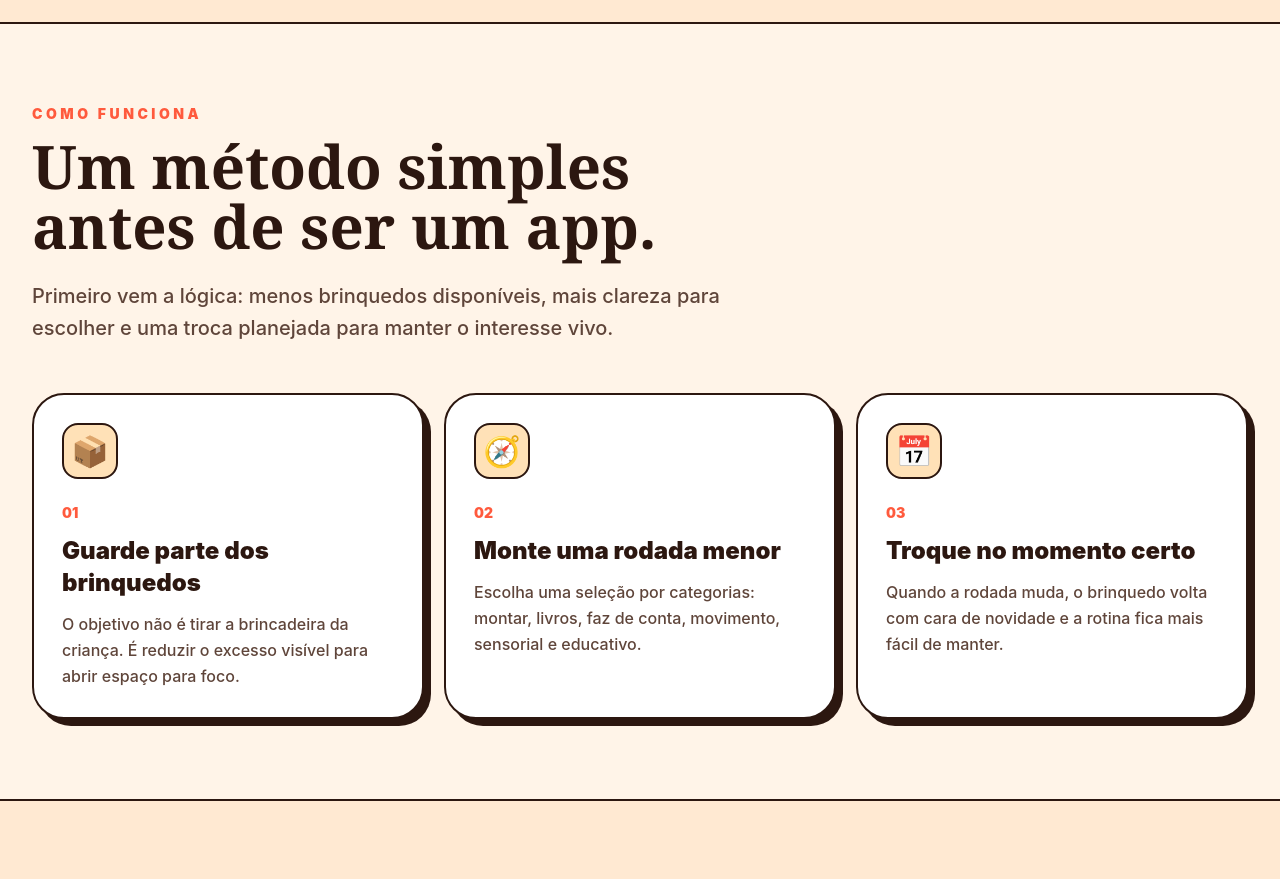
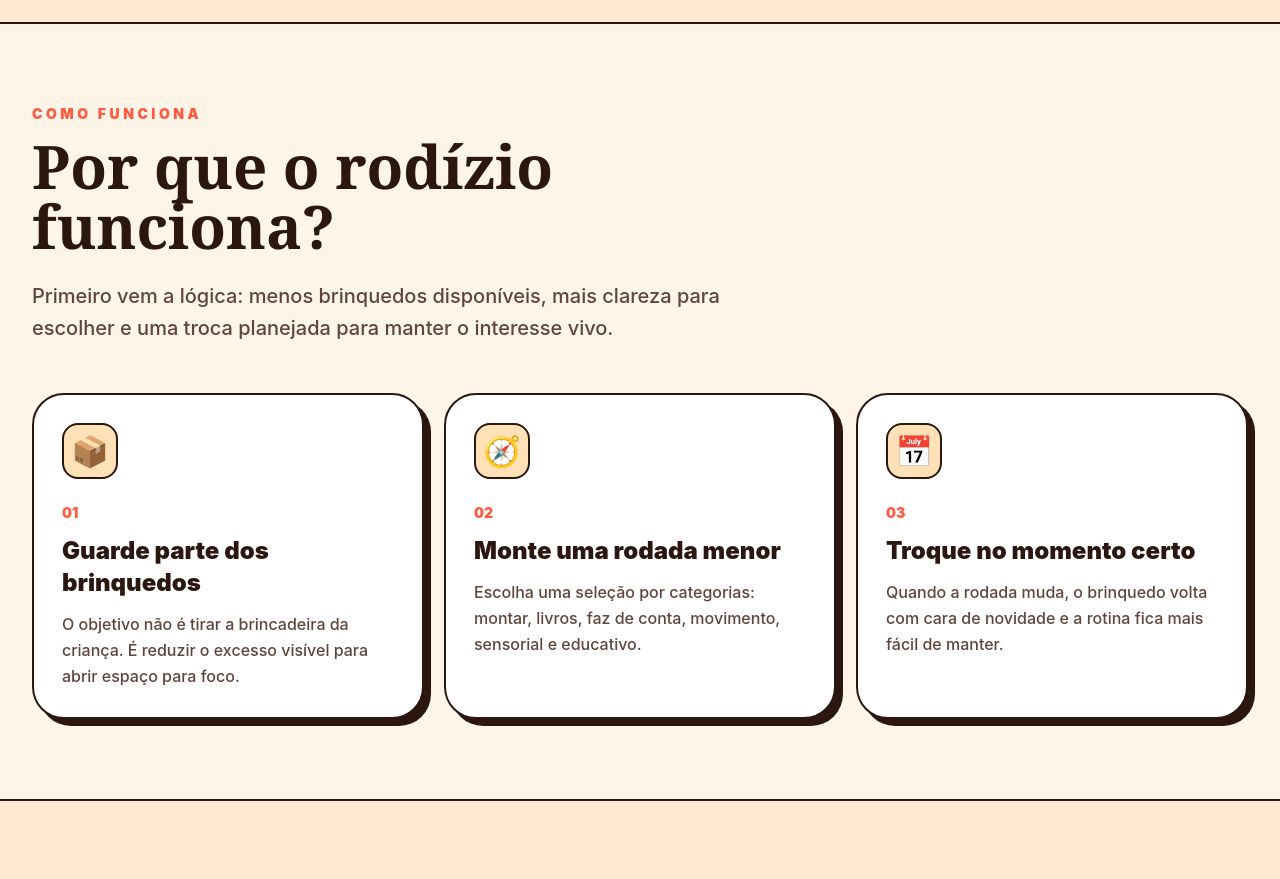
Before and after one commit to ricardorjda1810-stack/rodizio-homepage, a React (Vite) app: page / in a window 1280 px wide. Shown: the part 2700-3579 px from the top of the page. Built offline with nearby package versions, Linux system fonts and the light colour scheme.

Commit message:
Apply final emotional homepage layout

```diff
--- a/src/App.jsx
+++ b/src/App.jsx
@@ -464,7 +464,7 @@ export default function LandingPageRodizioBrinquedos() {
         <section id="como-funciona" className="scroll-mt-28 mx-auto max-w-7xl px-5 py-20 md:px-8">
           <div className="mb-12 max-w-3xl">
             <p className="mb-3 text-sm font-black uppercase tracking-[0.25em] text-[#FF5A3D]">Como funciona</p>
-            <h2 className="font-serif text-5xl font-black leading-tight md:text-6xl">Um método simples antes de ser um app.</h2>
+            <h2 className="font-serif text-5xl font-black leading-tight md:text-6xl">Por que o rodízio funciona?</h2>
             <p className="mt-6 text-xl font-medium leading-relaxed text-[#5F453A]">
               Primeiro vem a lógica: menos brinquedos disponíveis, mais clareza para escolher e uma troca planejada para manter o interesse vivo.
             </p>
```
